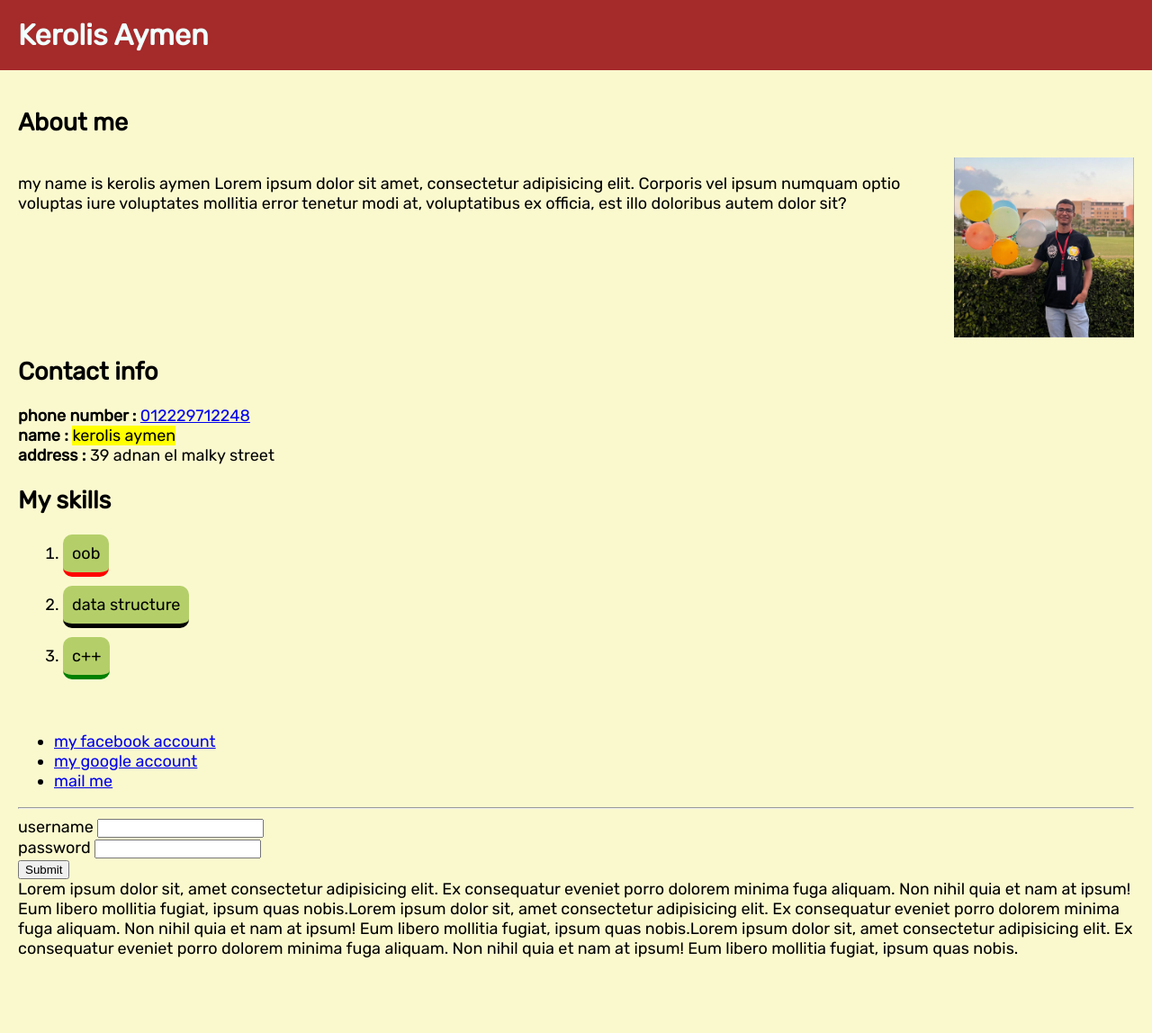
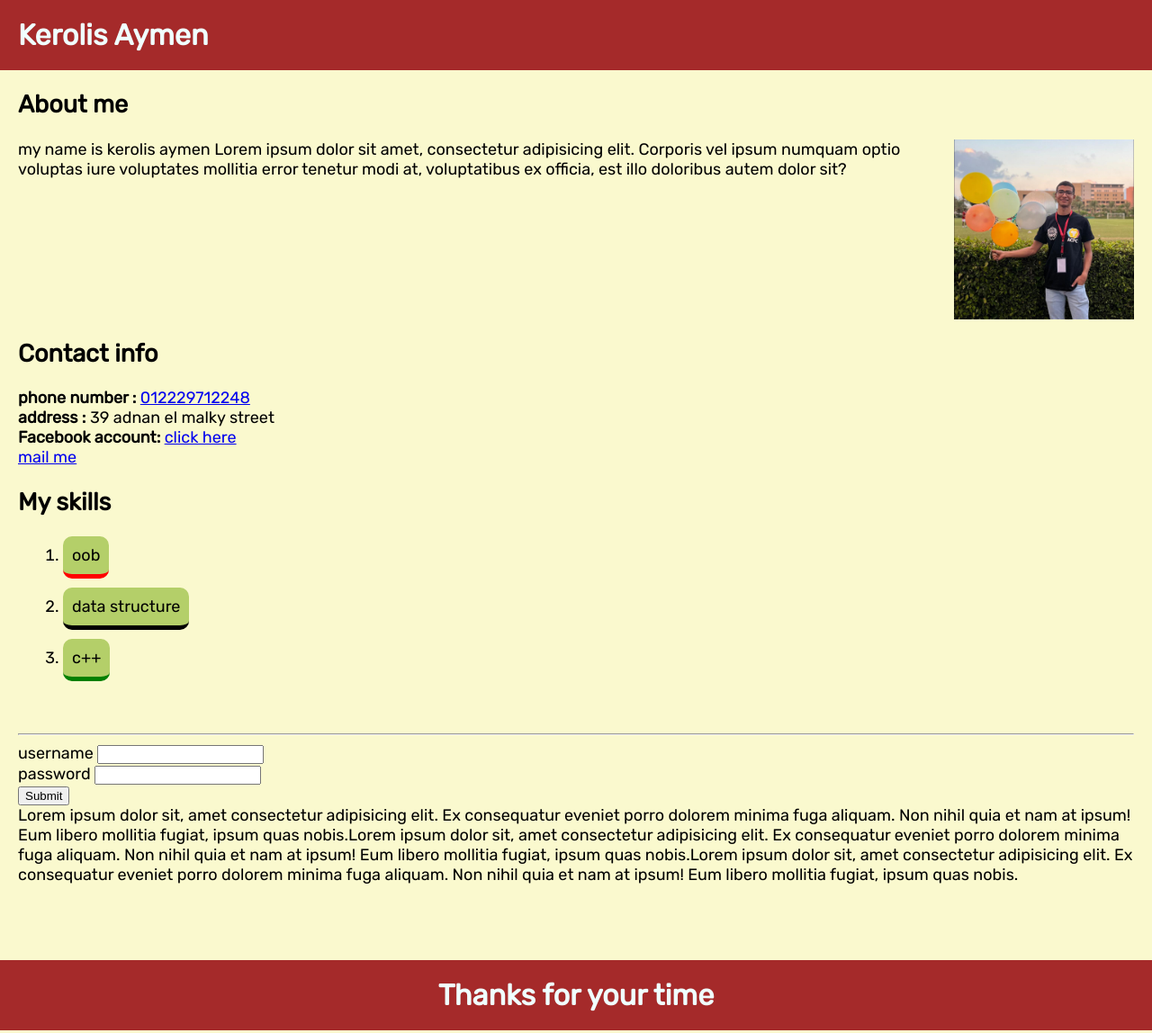
Before and after one commit to KerolisAymen/Kero, a plain HTML site: page index.html in a window 1280 px wide. Shown: the top 1148 px of the page at 90% size. Drawn offline with Linux system fonts and the light colour scheme.

Commit message:
Add files via upload

```diff
--- a/index.html
+++ b/index.html
@@ -46,9 +46,14 @@
         </h2>
         <p class="contact">
             <b>phone number :</b> <a href="tel:01229712248">012229712248</a> <br>
-            <strong>name :</strong>
-            <mark>kerolis aymen</mark> <br>
+            <!-- <strong>name :</strong> -->
+            <!-- <mark>kerolis aymen</mark> <br> -->
             <b>address :</b> 39 adnan el malky street <br>
+
+            <b>Facebook account:</b>
+            <a href="https://www.facebook.com/kerolis.aymen/" target="_blank"> click here</a> <br>
+
+            <a href="mailto:kerolisaymen456@gmail.com"> mail me</a> <br>
 
 
         <h2>My skills </h2>
@@ -66,21 +71,7 @@
         </p>
 
 
-        <ul>
 
-            <li>
-
-                <a href="https://www.facebook.com/" target="_blank"> my facebook account</a>
-            </li>
-            <li>
-
-                <a href="https://www.google.com " target="_blank"> my google account</a>
-            </li>
-            <li>
-
-                <a href="mailto:kerolisaymen456@gmail.com"> mail me</a>
-            </li>
-        </ul>
         <hr>
 
         <form>
--- a/style.css
+++ b/style.css
@@ -9,7 +9,7 @@ body {
 }
 
 .withoutbar{
-    padding : 20px
+    padding : 0px 20px ;
 }
 .contact {
    /* border: 5px solid red ; */
@@ -77,6 +77,7 @@ header
 }
 .aboutme p{
     width: calc(100% - 200px);
+    margin: 0;
 }
 
 .clear
```
